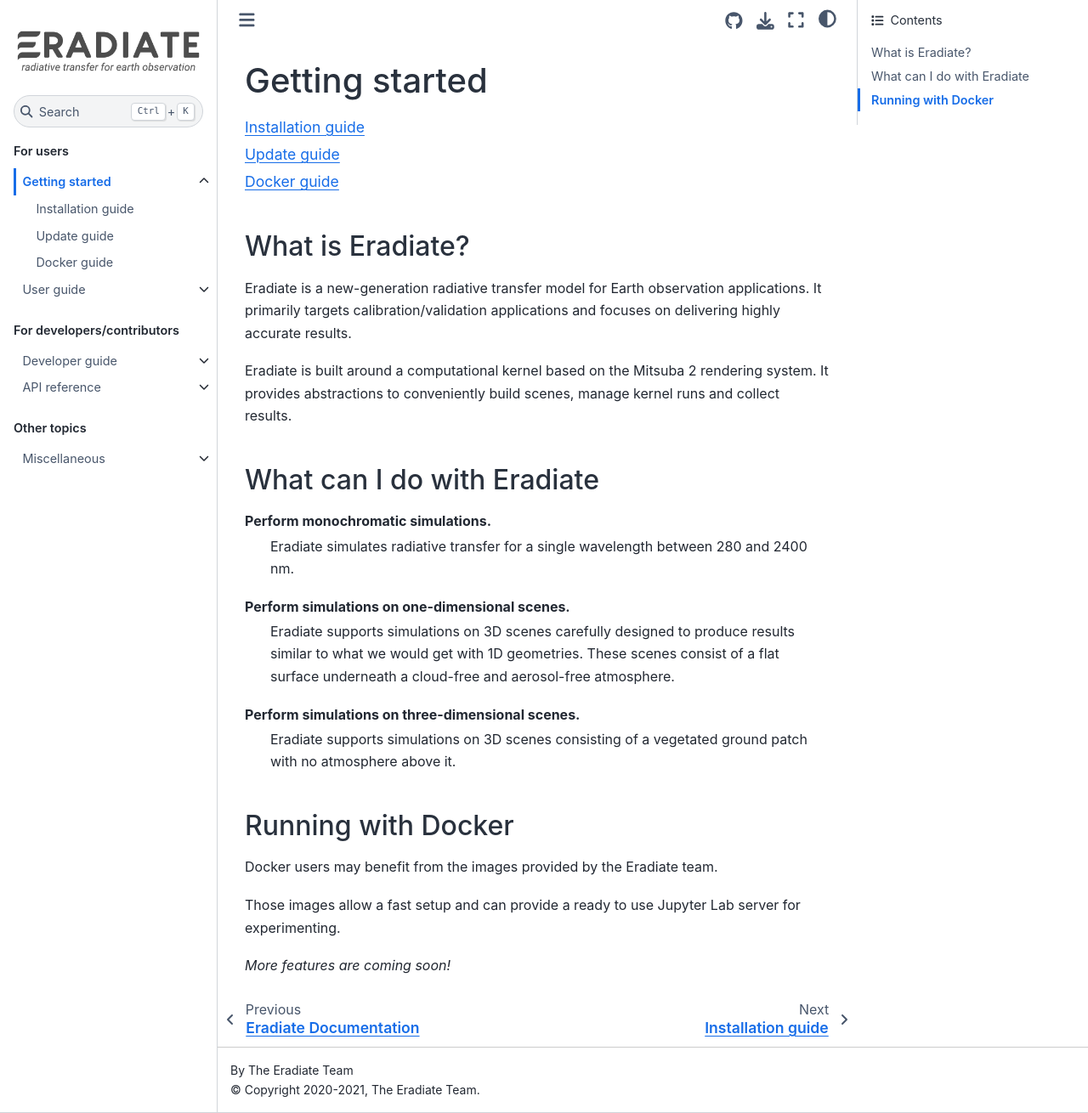
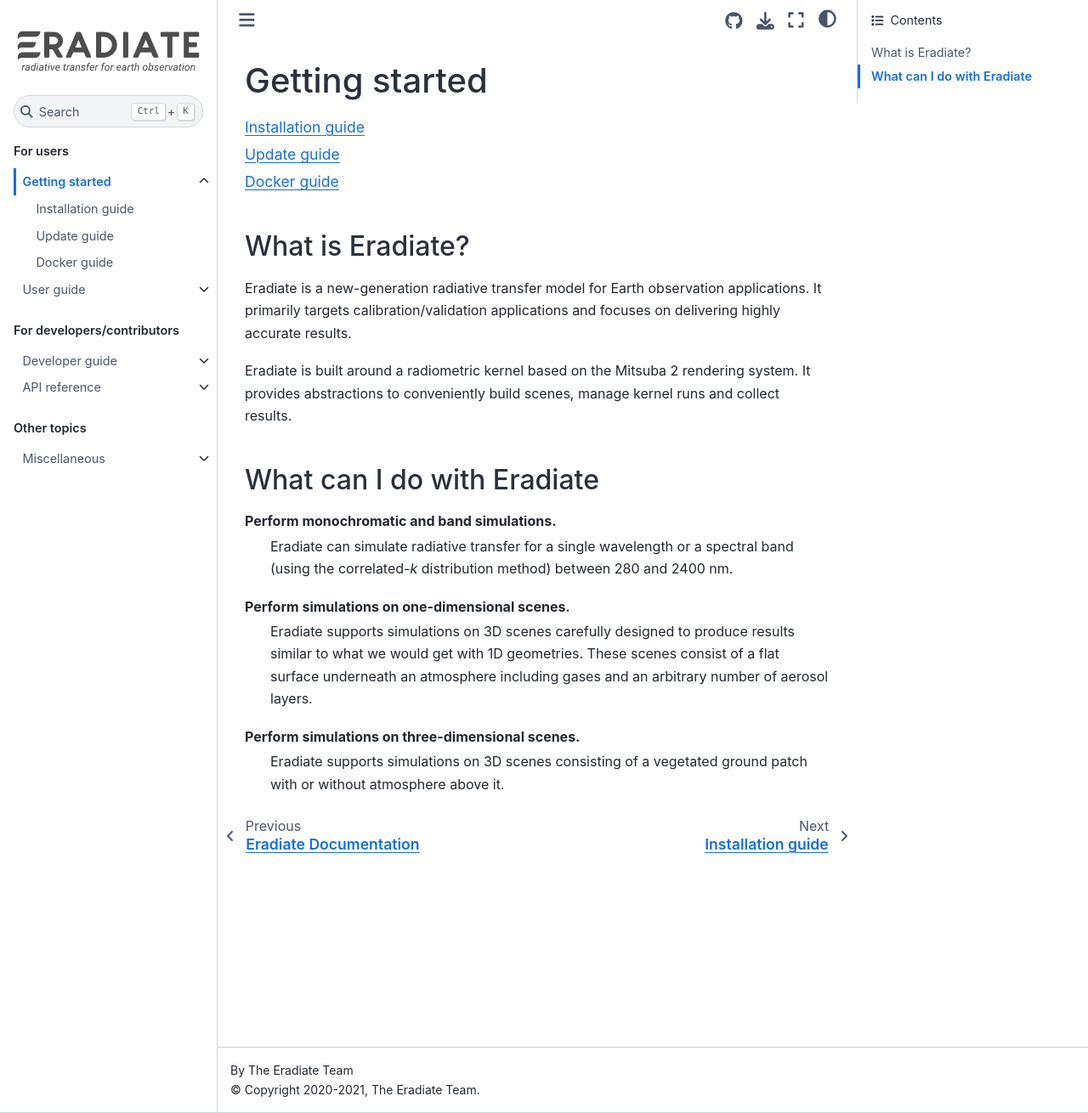
Before and after one commit to eradiate/eradiate, a Sphinx documentation site: the page built from docs/rst/getting_started/index.rst, in a window 1280 px wide and 1310 px high. Shown: the whole window at 85% size. Built offline with Sphinx 7.4.7 and the Sphinx Book theme 1.1.4, drawn with Linux system fonts in a browser that asks for light colours; pages that are not in the unit, such as notebooks, are missing from menus.

Commit message:
Docs: Update Getting started section

```diff
--- a/docs/rst/getting_started/index.rst
+++ b/docs/rst/getting_started/index.rst
@@ -17,32 +17,24 @@
 applications. It primarily targets calibration/validation applications and
 focuses on delivering highly accurate results.
 
-Eradiate is built around a computational kernel based on the Mitsuba 2 rendering
+Eradiate is built around a radiometric kernel based on the Mitsuba 2 rendering
 system. It provides abstractions to conveniently build scenes, manage kernel
 runs and collect results.
 
 What can I do with Eradiate
 ---------------------------
 
-Perform monochromatic simulations.
-    Eradiate simulates radiative transfer for a single wavelength between 280
+Perform monochromatic and band simulations.
+    Eradiate can simulate radiative transfer for a single wavelength or a
+    spectral band (using the correlated-*k* distribution method) between 280
     and 2400 nm.
 
 Perform simulations on one-dimensional scenes.
     Eradiate supports simulations on 3D scenes carefully designed to produce
     results similar to what we would get with 1D geometries. These scenes
-    consist of a flat surface underneath a cloud-free and aerosol-free
-    atmosphere.
+    consist of a flat surface underneath an atmosphere including gases and an
+    arbitrary number of aerosol layers.
 
 Perform simulations on three-dimensional scenes.
     Eradiate supports simulations on 3D scenes consisting of a vegetated ground
-    patch with no atmosphere above it.
-
-Running with Docker
--------------------
-
-Docker users may benefit from the images provided by the Eradiate team.
-
-Those images allow a fast setup and can provide a ready to use Jupyter Lab server for experimenting.
-
-*More features are coming soon!*
+    patch with or without atmosphere above it.
```
Also changed, not shown: docs/rst/getting_started/install.rst (+9 -4 lines).
